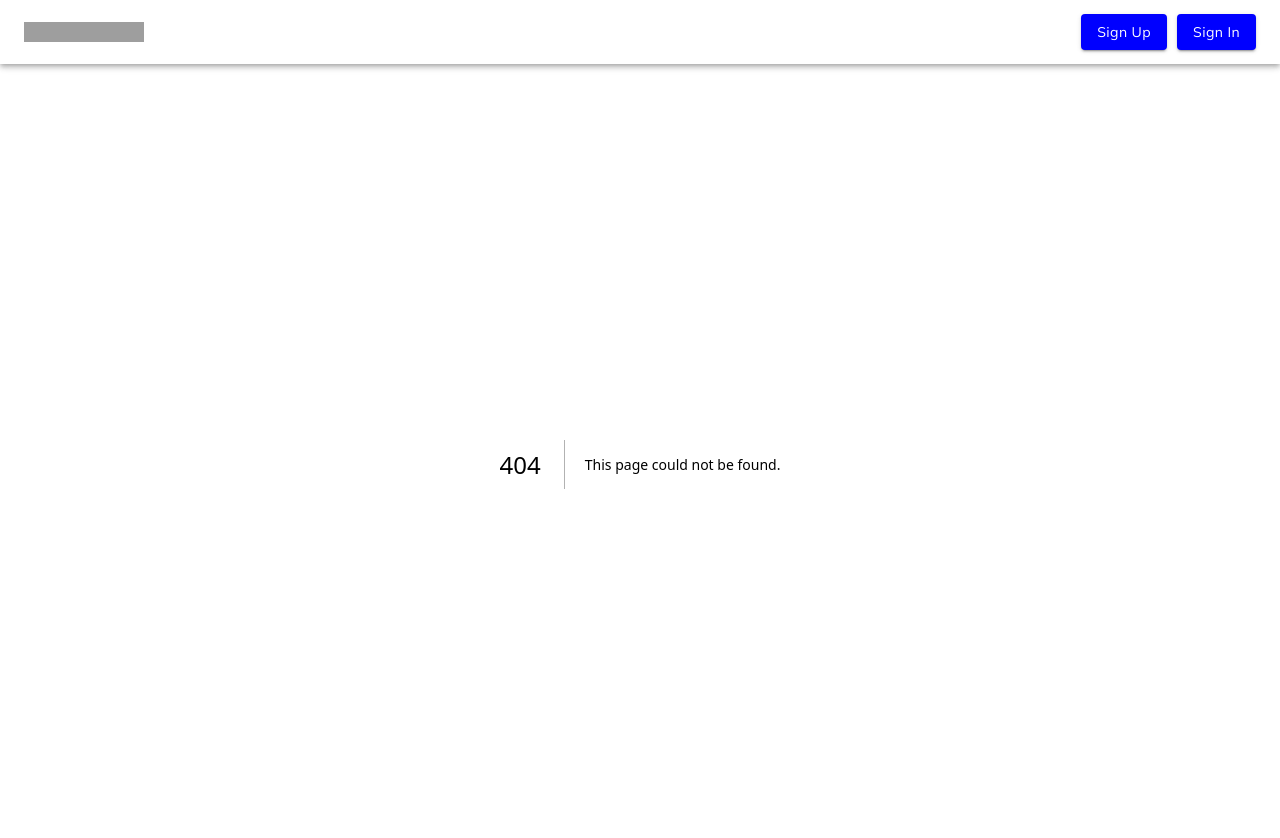
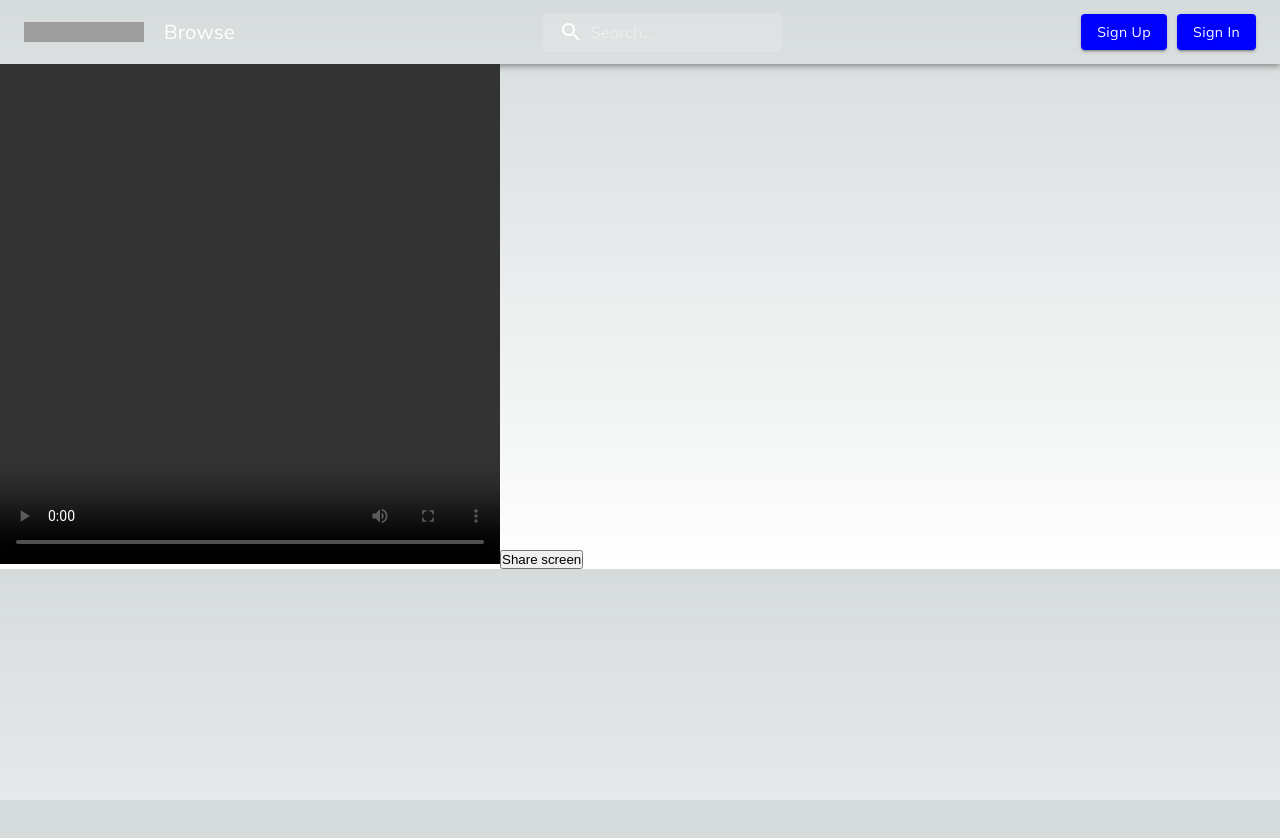
Before and after one commit to HOP2-22/hop2-demo-team-5, a Next.js app in the folder frontend/: page /LiveStream in a window 1280 px wide. Before the commit this address had no page. Shown: the top 838 px of the page. After the commit the page ends 800 px from the top, so only its background shows below. Built offline with nearby package versions, Linux system fonts and the light colour scheme; no server answers; grey boxes are pictures that could not be loaded.

Commit message:
to be continued ...

```diff
--- a/frontend/package.json
+++ b/frontend/package.json
@@ -19,6 +19,7 @@
     "next": "13.2.4",
     "react": "18.2.0",
     "react-dom": "18.2.0",
+    "socket.io-client": "^4.6.1",
     "styled-components": "^5.3.9",
     "swiper": "^9.1.1"
   }
--- /dev/null
+++ b/frontend/src/pages/LiveStream.jsx
@@ -0,0 +1,184 @@
+import React, { useRef, useEffect } from "react";
+import io from "socket.io-client";
+
+const Room = (props) => {
+  const userVideo = useRef();
+  const partnerVideo = useRef();
+  const peerRef = useRef();
+  const socketRef = useRef();
+  const otherUser = useRef();
+  const userStream = useRef();
+  const senders = useRef([]);
+
+  useEffect(() => {
+    navigator.mediaDevices
+      .getUserMedia({ audio: true, video: true })
+      .then((stream) => {
+        userVideo.current.srcObject = stream;
+        userStream.current = stream;
+
+        // socketRef.current = io.connect("/");
+        // socketRef.current.emit("join room", props.match.params.roomID);
+
+        // socketRef.current.on("other user", (userID) => {
+        //   callUser(userID);
+        //   otherUser.current = userID;
+        // });
+
+        // socketRef.current.on("user joined", (userID) => {
+        //   otherUser.current = userID;
+        // });
+
+        // socketRef.current.on("offer", handleRecieveCall);
+
+        // socketRef.current.on("answer", handleAnswer);
+
+        // socketRef.current.on("ice-candidate", handleNewICECandidateMsg);
+      });
+  }, []);
+
+  // function callUser(userID) {
+  //   peerRef.current = createPeer(userID);
+  //   userStream.current
+  //     .getTracks()
+  //     .forEach((track) =>
+  //       senders.current.push(
+  //         peerRef.current.addTrack(track, userStream.current)
+  //       )
+  //     );
+  // }
+
+  // function createPeer(userID) {
+  //   const peer = new RTCPeerConnection({
+  //     iceServers: [
+  //       {
+  //         urls: "stun:stun.stunprotocol.org",
+  //       },
+  //       {
+  //         urls: "turn:numb.viagenie.ca",
+  //         credential: "muazkh",
+  //         username: "webrtc@live.com",
+  //       },
+  //     ],
+  //   });
+
+  //   peer.onicecandidate = handleICECandidateEvent;
+  //   peer.ontrack = handleTrackEvent;
+  //   peer.onnegotiationneeded = () => handleNegotiationNeededEvent(userID);
+
+  //   return peer;
+  // }
+
+  // function handleNegotiationNeededEvent(userID) {
+  //   peerRef.current
+  //     .createOffer()
+  //     .then((offer) => {
+  //       return peerRef.current.setLocalDescription(offer);
+  //     })
+  //     .then(() => {
+  //       const payload = {
+  //         target: userID,
+  //         caller: socketRef.current.id,
+  //         sdp: peerRef.current.localDescription,
+  //       };
+  //       socketRef.current.emit("offer", payload);
+  //     })
+  //     .catch((e) => console.log(e));
+  // }
+
+  // function handleRecieveCall(incoming) {
+  //   peerRef.current = createPeer();
+  //   const desc = new RTCSessionDescription(incoming.sdp);
+  //   peerRef.current
+  //     .setRemoteDescription(desc)
+  //     .then(() => {
+  //       userStream.current
+  //         .getTracks()
+  //         .forEach((track) =>
+  //           peerRef.current.addTrack(track, userStream.current)
+  //         );
+  //     })
+  //     .then(() => {
+  //       return peerRef.current.createAnswer();
+  //     })
+  //     .then((answer) => {
+  //       return peerRef.current.setLocalDescription(answer);
+  //     })
+  //     .then(() => {
+  //       const payload = {
+  //         target: incoming.caller,
+  //         caller: socketRef.current.id,
+  //         sdp: peerRef.current.localDescription,
+  //       };
+  //       socketRef.current.emit("answer", payload);
+  //     });
+  // }
+
+  // function handleAnswer(message) {
+  //   const desc = new RTCSessionDescription(message.sdp);
+  //   peerRef.current.setRemoteDescription(desc).catch((e) => console.log(e));
+  // }
+
+  // function handleICECandidateEvent(e) {
+  //   if (e.candidate) {
+  //     const payload = {
+  //       target: otherUser.current,
+  //       candidate: e.candidate,
+  //     };
+  //     socketRef.current.emit("ice-candidate", payload);
+  //   }
+  // }
+
+  // function handleNewICECandidateMsg(incoming) {
+  //   const candidate = new RTCIceCandidate(incoming);
+
+  //   peerRef.current.addIceCandidate(candidate).catch((e) => console.log(e));
+  // }
+
+  // function handleTrackEvent(e) {
+  //   partnerVideo.current.srcObject = e.streams[0];
+  // }
+
+  const shareScreen = async () => {
+    // navigator.mediaDevices.getDisplayMedia({ cursor: true }).then((stream) => {
+    //   const screenTrack = stream.getTracks()[0];
+    //   senders.current
+    //     .find((sender) => sender.track.kind === "video")
+    //     .replaceTrack(screenTrack);
+    //   screenTrack.onended = function () {
+    //     senders.current
+    //       .find((sender) => sender.track.kind === "video")
+    //       .replaceTrack(userStream.current.getTracks()[1]);
+    //   };
+    // });
+    try {
+      // get the stream from the user's screen
+      const stream = await navigator.mediaDevices.getDisplayMedia();
+
+      // create a new video element to display the screen share
+      const videoElement = document.createElement("video");
+      videoElement.srcObject = stream;
+      videoElement.autoplay = true;
+      videoElement.muted = true; // mute the video element to avoid feedback
+
+      // append the video element to the document body
+      document.body.appendChild(videoElement);
+    } catch (error) {
+      console.error("Error sharing screen: ", error);
+    }
+  };
+
+  return (
+    <div>
+      <video
+        controls
+        style={{ height: 500, width: 500 }}
+        autoPlay
+        ref={userVideo}
+      />
+      <button onClick={shareScreen}>Share screen</button>
+    </div>
+  );
+};
+
+export default Room;
```
Also changed, not shown: frontend/src/components/LiveStream.jsx (deleted), 2 other files (tests, documents, lock files or other folders).
